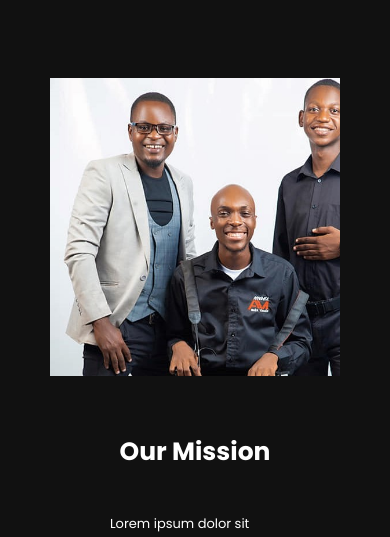
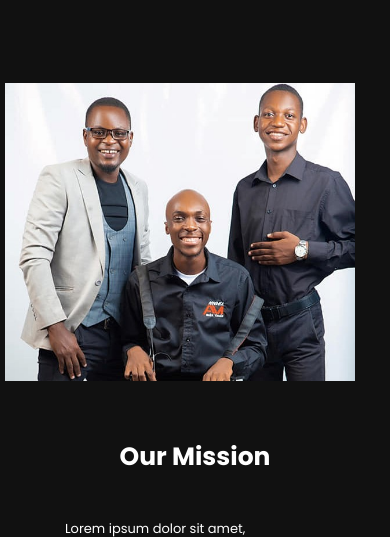
Before and after one commit to KelvinSlade/Photosen, a plain HTML site: page about.html in a window 390 px wide. Shown: the part 357-894 px from the top of the page. Drawn offline with nearby package versions, Linux system fonts and the light colour scheme; a web font is replaced by a local one.

Commit message:
about.css

```diff
--- a/about.css
+++ b/about.css
@@ -555,7 +555,7 @@ footer{
  }
 
 
-@media only screen and (max-width:400px){
+@media only screen and (max-width:700px){
 
    .column1 img{
     width: 350px;
@@ -569,6 +569,7 @@ footer{
 }
 .grid-ish{
     overflow: hidden;
+ margin:5px;
 }
 
 .title{
```
